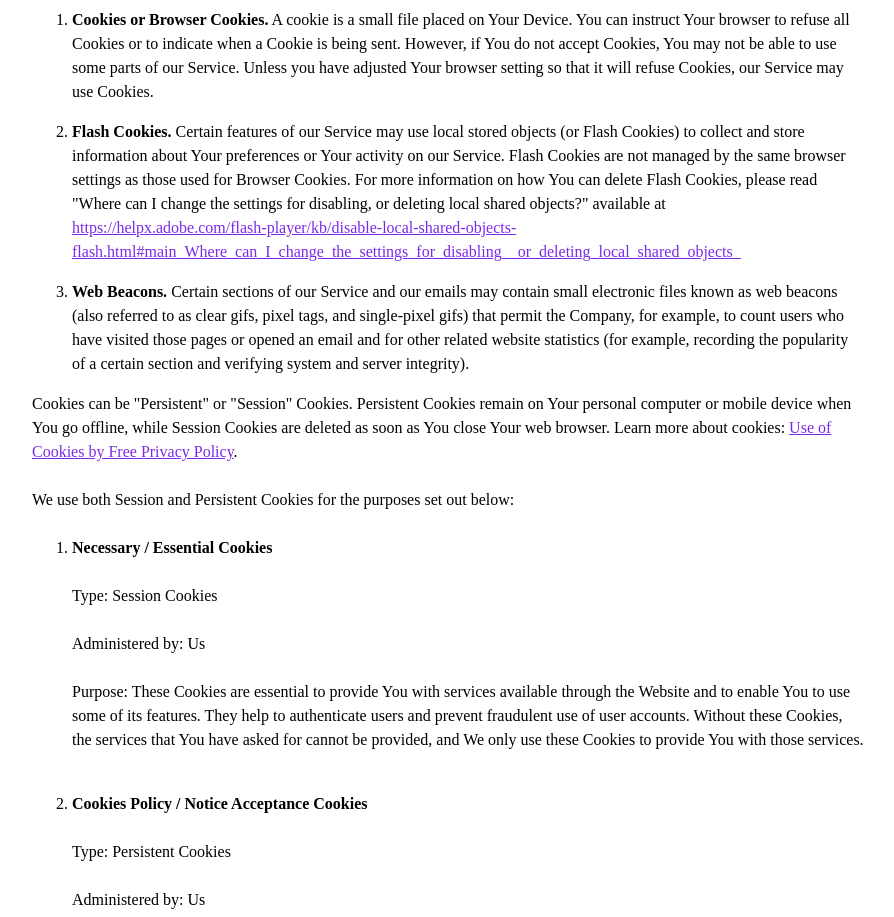
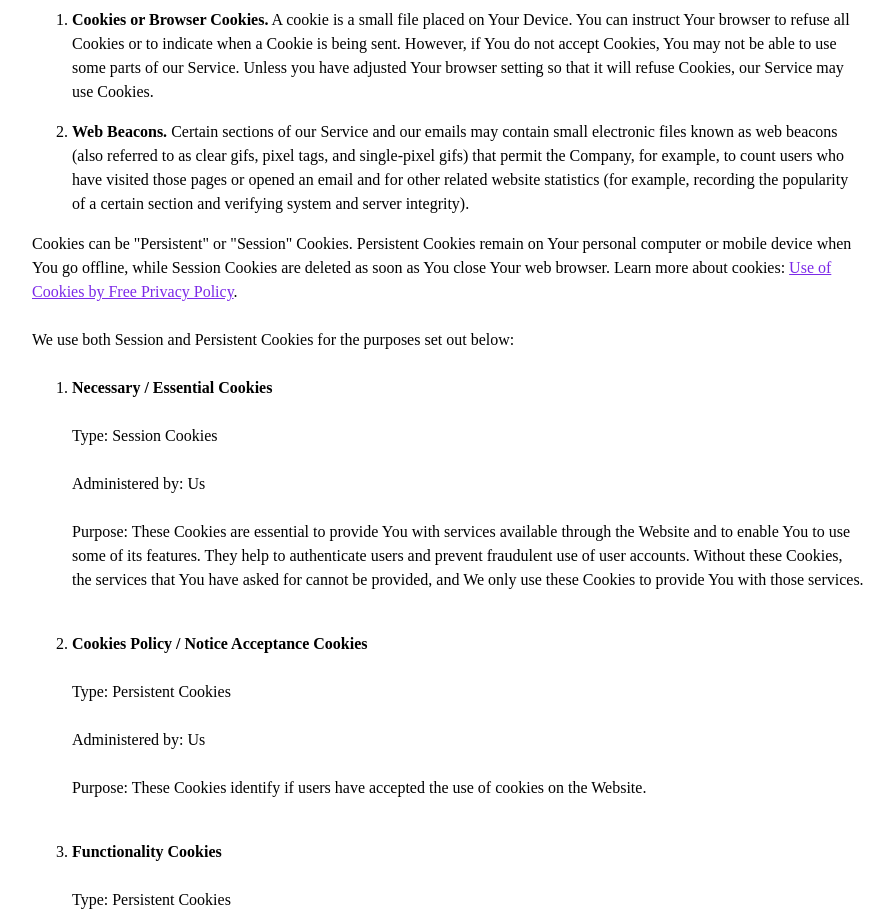
Before and after one commit to huntikins/outlandwebsolutions.com, a Next.js app: page /privacy-policy in a window 1280 px wide. Shown: the part 2360-3277 px from the top of the page, without its empty margins (192-1086 px from the left). Built offline with nearby package versions, Linux system fonts and the light colour scheme; a web font is replaced by a local one.

Commit message:
removed long link from privacy policy

```diff
--- a/pages/privacy-policy.tsx
+++ b/pages/privacy-policy.tsx
@@ -158,22 +158,6 @@ export default function PrivacyPolicy() {
           not accept Cookies, You may not be able to use some parts of our
           Service. Unless you have adjusted Your browser setting so that it will
           refuse Cookies, our Service may use Cookies.
-        </li>
-        <li>
-          <strong>Flash Cookies.</strong> Certain features of our Service may
-          use local stored objects (or Flash Cookies) to collect and store
-          information about Your preferences or Your activity on our Service.
-          Flash Cookies are not managed by the same browser settings as those
-          used for Browser Cookies. For more information on how You can delete
-          Flash Cookies, please read &quot;Where can I change the settings for
-          disabling, or deleting local shared objects?&quot; available at{' '}
-          <a
-            href="https://helpx.adobe.com/flash-player/kb/disable-local-shared-objects-flash.html#main_Where_can_I_change_the_settings_for_disabling__or_deleting_local_shared_objects_"
-            rel="noreferrer"
-            target="_blank"
-          >
-            https://helpx.adobe.com/flash-player/kb/disable-local-shared-objects-flash.html#main_Where_can_I_change_the_settings_for_disabling__or_deleting_local_shared_objects_
-          </a>
         </li>
         <li>
           <strong>Web Beacons.</strong> Certain sections of our Service and our
```
